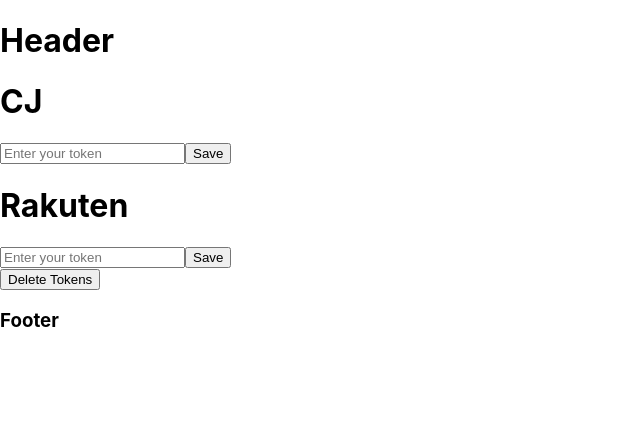
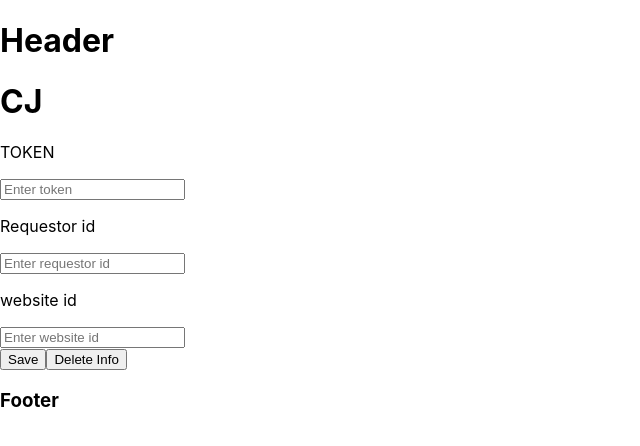
Before and after one commit to hjplumtree/Affitalink, a Next.js app: page /admin in a window 1280 px wide. Shown: the top 446 px of the page, without its empty margins (0-640 px from the left). Built offline with nearby package versions, Linux system fonts and the light colour scheme.

Commit message:
Add :: requestor id, website id to admin page

```diff
--- a/components/DeleteTokens.js
+++ b/components/DeleteTokens.js
@@ -1,13 +1,10 @@
-import { TokenContext } from "../context/TokenContext";
-import { useContext } from "react";
-
 function DeleteTokens({ setTokens }) {
   const handleOnClick = () => {
     setTokens({ cj: "", rakuten: "" });
     localStorage.clear();
   };
 
-  return <input onClick={handleOnClick} type="button" value="Delete Tokens" />;
+  return <input onClick={handleOnClick} type="button" value="Delete CJ Info" />;
 }
 
 export default DeleteTokens;
--- /dev/null
+++ b/components/InformationBoard.js
@@ -0,0 +1,77 @@
+import { useEffect } from "react";
+
+export default function Token({
+  cjInfo,
+  setCjInfo,
+  networkName,
+  storageName,
+  initialState,
+}) {
+  useEffect(() => {
+    console.log(JSON.parse(localStorage.getItem(storageName)));
+    if (localStorage.getItem(storageName)) {
+      setCjInfo(JSON.parse(localStorage.getItem(storageName)));
+    }
+  }, []);
+
+  const handleOnChange = (e) => {
+    setCjInfo((prevState) => {
+      const newState = { ...prevState };
+      newState[e.target.dataset.name] = e.target.value;
+      return newState;
+    });
+  };
+
+  const handleOnClick = () => {
+    if (cjInfo || localStorage.getItem(storageName)) {
+      localStorage.setItem(storageName, JSON.stringify(cjInfo));
+    }
+  };
+
+  const handleDelete = () => {
+    setCjInfo(initialState);
+    localStorage.removeItem(storageName);
+  };
+  return (
+    <div>
+      <h1>{networkName}</h1>
+      <form>
+        <div>
+          <p>TOKEN</p>
+          <input
+            onChange={handleOnChange}
+            type="password"
+            placeholder="Enter token"
+            value={cjInfo["token"]}
+            data-name="token"
+            required
+          />
+        </div>
+        <div>
+          <p>Requestor id</p>
+
+          <input
+            onChange={handleOnChange}
+            type="text"
+            placeholder="Enter requestor id"
+            value={cjInfo["requestorId"]}
+            data-name="requestorId"
+          />
+        </div>
+        <div>
+          <p>website id</p>
+
+          <input
+            onChange={handleOnChange}
+            type="text"
+            placeholder="Enter website id"
+            value={cjInfo["websiteId"]}
+            data-name="websiteId"
+          />
+        </div>
+        <input onClick={handleOnClick} type="button" value="Save" />
+        <input onClick={handleDelete} type="button" value={`Delete Info`} />
+      </form>
+    </div>
+  );
+}
--- a/components/ListHeader.js
+++ b/components/ListHeader.js
@@ -8,6 +8,7 @@
   setSelectedNetwork,
 }) {
   const [networkSites, setNetworkSites] = useState([]);
+
   useEffect(() => {
     let newState = [];
     for (const [key, value] of Object.entries(localStorage)) {
@@ -15,6 +16,7 @@
         newState.push({ name: key, token: value });
       }
     }
+    console.log(localStorage);
     setNetworkSites(newState);
     setSelectedNetwork(newState[0]);
   }, []);
--- a/components/Token.js
+++ /dev/null
@@ -1,47 +0,0 @@
-import { useEffect } from "react";
-
-export default function Token({ tokens, setTokens, networkName, storageName }) {
-  useEffect(() => {
-    if (localStorage.getItem(storageName)) {
-      setTokens((prevState) => {
-        const newState = { ...prevState };
-        newState[storageName] = localStorage.getItem(storageName);
-        return newState;
-      });
-    }
-  }, []);
-
-  const handleOnChange = (e) => {
-    setTokens((prevState) => {
-      const newState = { ...prevState };
-      newState[storageName] = e.target.value;
-      return newState;
-    });
-  };
-
-  const handleOnClick = () => {
-    if (tokens[storageName] || localStorage.getItem(storageName)) {
-      setTokens((prevState) => {
-        const newState = { ...prevState };
-        newState[storageName] = tokens[storageName];
-        return newState;
-      });
-      localStorage.setItem(storageName, tokens[storageName]);
-    }
-  };
-
-  return (
-    <div>
-      <h1>{networkName}</h1>
-      <form>
-        <input
-          onChange={handleOnChange}
-          type="text"
-          placeholder="Enter your token"
-          value={tokens[storageName]}
-        />
-        <input onClick={handleOnClick} type="button" value="Save" />
-      </form>
-    </div>
-  );
-}
--- a/pages/admin.js
+++ b/pages/admin.js
@@ -1,30 +1,29 @@
 import { useState } from "react";
-import Token from "../components/Token";
-import DeleteTokens from "../components/DeleteTokens";
+import InformationBoard from "../components/InformationBoard";
 
 export default function Admin() {
-  const initialState = {
-    cj: "",
-    rakuten: "",
+  const cj_initialState = {
+    token: "",
+    requestorId: "",
+    websiteId: "",
   };
-
-  const [tokens, setTokens] = useState(initialState);
+  const [cjInfo, setCjInfo] = useState(cj_initialState);
 
   return (
     <main>
-      <Token
-        tokens={tokens}
-        setTokens={setTokens}
+      <InformationBoard
+        cjInfo={cjInfo}
+        setCjInfo={setCjInfo}
         networkName="CJ"
         storageName="cj"
+        initialState={cj_initialState}
       />
-      <Token
+      {/* <InformationBoard
         tokens={tokens}
         setTokens={setTokens}
         networkName="Rakuten"
         storageName="rakuten"
-      />
-      <DeleteTokens setTokens={setTokens} />
+      /> */}
     </main>
   );
 }
```
